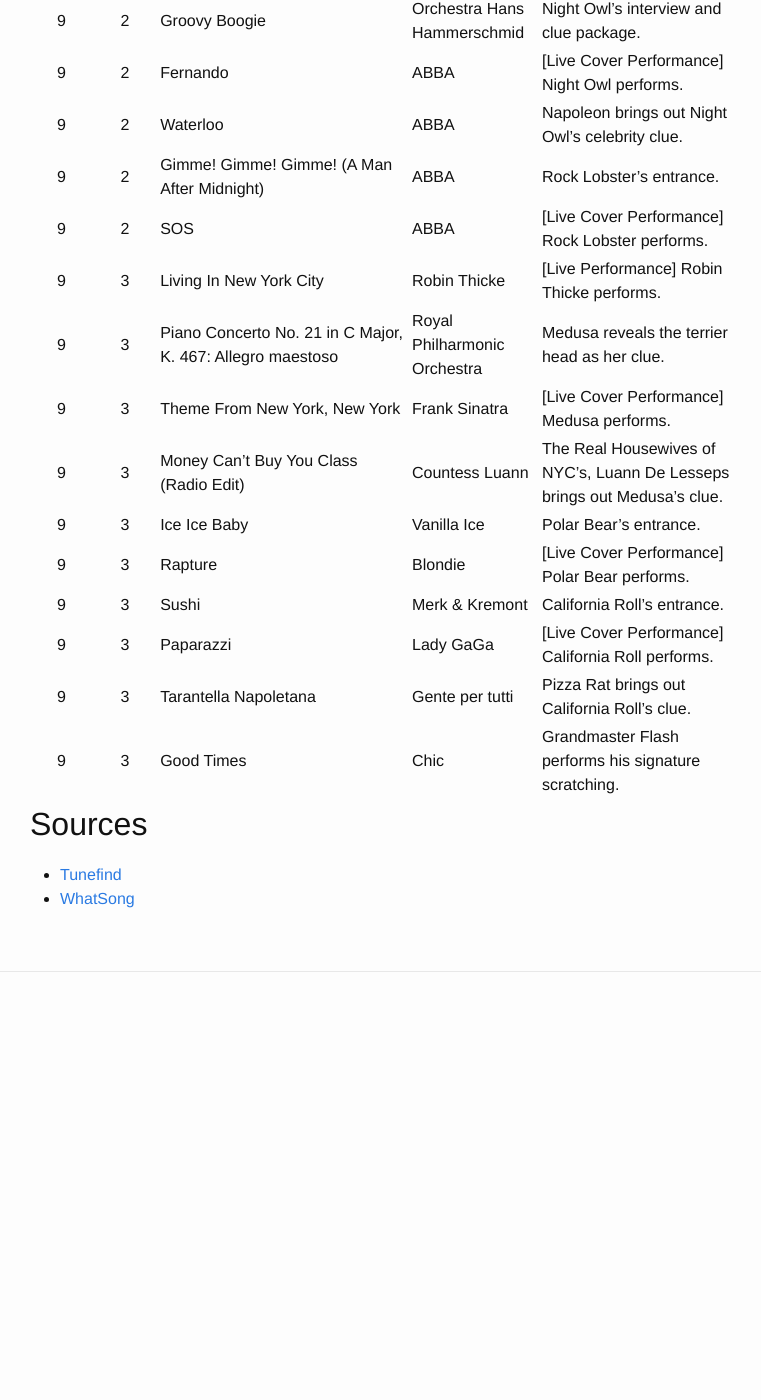
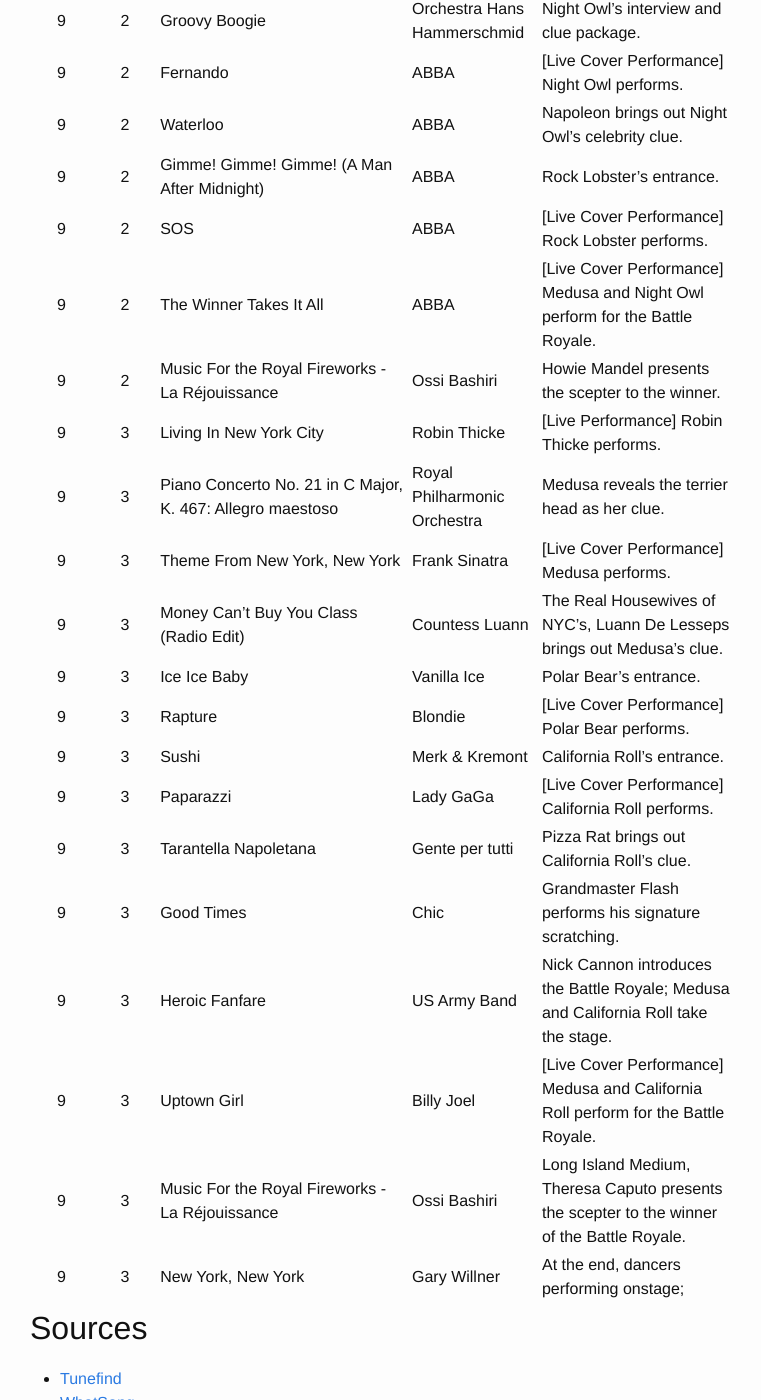
Before and after one commit to roclar/roclar.github.io, a Jekyll site: the page built from MaskedSingerSongs.md, in a window 1280 px wide and 1400 px high, scrolled down 10741 px. Shown: the whole window, without its empty margins (240-1001 px from the left). Built offline with Jekyll 4.4.1, drawn with Linux system fonts in a browser that asks for light colours; before the commit the page ends 11803 px from its top, so only the background shows below that.

Commit message:
Added season 9 episode 2/3 missing songs

```diff
--- a/MaskedSingerSongs.md
+++ b/MaskedSingerSongs.md
@@ -209,6 +209,8 @@
 | 9 | 2 | Waterloo | ABBA | Napoleon brings out Night Owl's celebrity clue. | |
 | 9 | 2 | Gimme! Gimme! Gimme! (A Man After Midnight) | ABBA | Rock Lobster's entrance. | |
 | 9 | 2 | SOS | ABBA | [Live Cover Performance] Rock Lobster performs. | |
+| 9 | 2 | The Winner Takes It All | ABBA | [Live Cover Performance] Medusa and Night Owl perform for the Battle Royale. | |
+| 9 | 2 | Music For the Royal Fireworks - La Réjouissance | Ossi Bashiri | Howie Mandel presents the scepter to the winner. | |
 | 9 | 3 | Living In New York City | Robin Thicke | [Live Performance] Robin Thicke performs. | |
 | 9 | 3 | Piano Concerto No. 21 in C Major, K. 467: Allegro maestoso | Royal Philharmonic Orchestra | Medusa reveals the terrier head as her clue. | |
 | 9 | 3 | Theme From New York, New York | Frank Sinatra | [Live Cover Performance] Medusa performs. | |
@@ -219,6 +221,10 @@
 | 9 | 3 | Paparazzi | Lady GaGa | [Live Cover Performance] California Roll performs. | |
 | 9 | 3 | Tarantella Napoletana | Gente per tutti | Pizza Rat brings out California Roll's clue. | |
 | 9 | 3 | Good Times | Chic | Grandmaster Flash performs his signature scratching. | |
+| 9 | 3 | Heroic Fanfare | US Army Band | Nick Cannon introduces the Battle Royale; Medusa and California Roll take the stage. | |
+| 9 | 3 | Uptown Girl | Billy Joel | [Live Cover Performance] Medusa and California Roll perform for the Battle Royale. | |
+| 9 | 3 | Music For the Royal Fireworks - La Réjouissance | Ossi Bashiri | Long Island Medium, Theresa Caputo presents the scepter to the winner of the Battle Royale. | |
+| 9 | 3 | New York, New York | Gary Willner | At the end, dancers performing onstage; | |
 
 ## Sources
 
```
